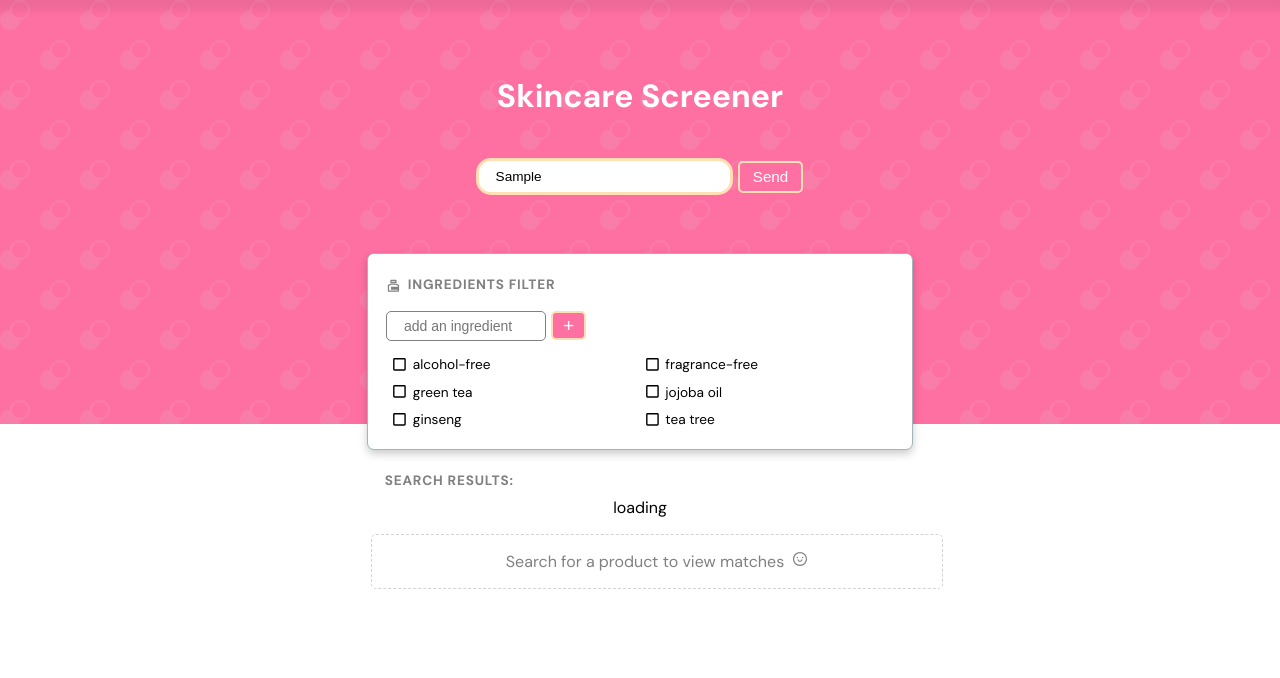
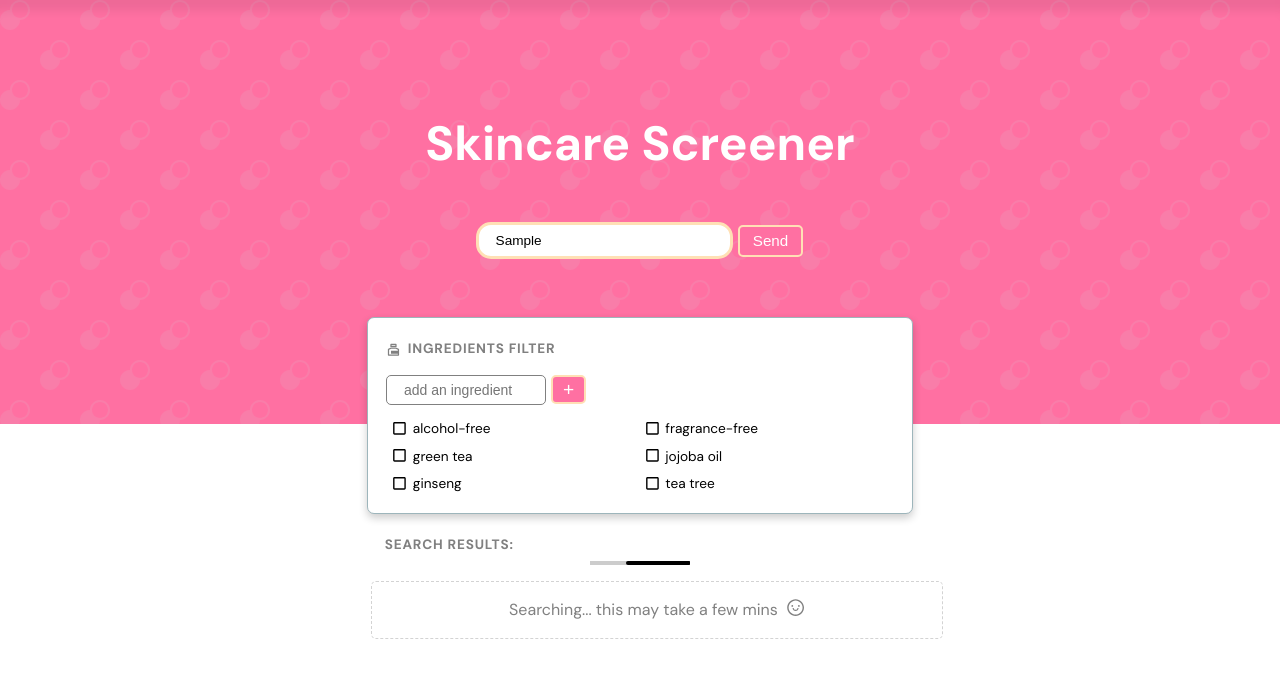
Before and after one commit to AnshaalHussain/skincare-screener, a React (Create React App) app: page / in a window 1280 px wide. Both pictures are taken after typing "Sample" into the empty fields and a click on the button "Send". Shown: the top 678 px of the page. Built offline with nearby package versions, Linux system fonts and the light colour scheme; no server answers.

Commit message:
add loading state, button styling

```diff
--- a/package.json
+++ b/package.json
@@ -16,6 +16,7 @@
     "react-dom": "^18.2.0",
     "react-icons": "^4.6.0",
     "react-scripts": "5.0.1",
+    "react-spinners": "^0.13.7",
     "styled-components": "^5.3.6",
     "web-vitals": "^2.1.4"
   },
--- a/src/App.jsx
+++ b/src/App.jsx
@@ -72,8 +72,10 @@ const AppTitle = styled.div`
   padding-bottom: 0.5rem;
   padding-top: 1rem;
   color: #fff;
+
   @media only screen and (min-width: 768px) {
     padding-top: 2em;
+    font-size: 3em;
   }
 `;
 
--- a/src/components/FilterInput.jsx
+++ b/src/components/FilterInput.jsx
@@ -71,4 +71,9 @@ const StyledButton = styled.button`
   text-align: center;
   height: 1.8rem;
   margin: 0px 3px;
+
+  &:hover {
+    background-color: ${THEMES.PRIMARY_DARK};
+    cursor: pointer;
+  }
 `;
--- a/src/components/Input.jsx
+++ b/src/components/Input.jsx
@@ -81,4 +81,9 @@ const StyledButton = styled.button`
   text-align: center;
   height: 2rem;
   margin: 0px 3px;
+
+  &:hover {
+    background-color: ${THEMES.PRIMARY_DARK};
+    cursor: pointer;
+  }
 `;
--- a/src/components/ProductsList.jsx
+++ b/src/components/ProductsList.jsx
@@ -1,28 +1,52 @@
+import { useState } from "react";
 import styled from "styled-components";
+import { IconContext } from "react-icons";
 
-import { THEMES } from "../styles/colors";
 import useRatedList from "../hooks/useRatedList";
-import ProductCards from "./ProductCards";
-import { AiOutlineSmile } from "react-icons/ai";
+import { AiOutlineSmile, AiOutlineFrown } from "react-icons/ai";
+import BarLoader from "react-spinners/BarLoader";
 
 const ProductsList = ({ filterArr, productsData, ingredientsArr, loading }) => {
   // useRatedList hook: maps over and checks whether each ingredient is included in each product, returns the mapped ProductCards components that have the final ratings and product data
 
-  const { ratedList } = useRatedList(productsData, ingredientsArr, filterArr);
+  const [error, setError] = useState(false);
+  const { ratedList } = useRatedList(
+    productsData,
+    ingredientsArr,
+    filterArr,
+    error,
+    setError
+  );
 
   return (
     <div>
       <MainPageWrapper>
         <TitleWrapper>SEARCH RESULTS:</TitleWrapper>
-        {loading ? "loading" : "not loading"}
+
+        <BarLoader loading={loading} size={150} />
 
         {ratedList.length > 0 ? (
-          ratedList
+          error === true ? (
+            <InformModule>
+              No Matches Found
+              <span>
+                <IconContext.Provider value={{ size: "1.2em" }}>
+                  <AiOutlineFrown />
+                </IconContext.Provider>
+              </span>
+            </InformModule>
+          ) : (
+            ratedList
+          )
         ) : (
           <InformModule>
-            Search for a product to view matches
+            {loading
+              ? "Searching... this may take a few mins"
+              : "Search for a product to view matches"}
             <span>
-              <AiOutlineSmile />
+              <IconContext.Provider value={{ size: "1.2em" }}>
+                <AiOutlineSmile />
+              </IconContext.Provider>
             </span>
           </InformModule>
         )}
@@ -83,6 +107,7 @@ const InformModule = styled.div`
   border-radius: 5px;
   padding: 1em;
   margin: auto;
+  margin-top: 1.5em;
 
   display: flex;
   justify-content: center;
--- a/src/hooks/useRatedList.jsx
+++ b/src/hooks/useRatedList.jsx
@@ -2,12 +2,19 @@ import { useState, useEffect } from "react";
 import ProductCards from "../components/ProductCards";
 import setTitleCase from "../utils/setTitleCase";
 
-const useRatedList = (productsData, ingredientsArr, filterArr) => {
+const useRatedList = (
+  productsData,
+  ingredientsArr,
+  filterArr,
+  error,
+  setError
+) => {
   const [ratedList, setRatedList] = useState([]);
 
   // TO DO: the rating logic here can utilize helper functions some more
 
   useEffect(() => {
+    setError(false);
     const ratedListArr =
       productsData &&
       productsData.map((product) => {
@@ -77,7 +84,13 @@ const useRatedList = (productsData, ingredientsArr, filterArr) => {
         );
       });
 
-    setRatedList(ratedListArr);
+    if (ratedListArr.length === 0) {
+      console.log("error is true", error);
+      setError(true);
+    } else {
+      console.log("error is false", error);
+      setRatedList(ratedListArr);
+    }
   }, [ingredientsArr, productsData, filterArr]);
 
   return { ratedList };
--- a/src/styles/colors.jsx
+++ b/src/styles/colors.jsx
@@ -1,5 +1,6 @@
 export const THEMES = {
   PRIMARY: "#FF70A2",
+  PRIMARY_DARK: "#ff4d8b",
   SECONDARY: "#0a7cff",
   TERTIARY: "#FFE0B5",
 };
```
Also changed, not shown: 1 other file (tests, documents, lock files or other folders).
